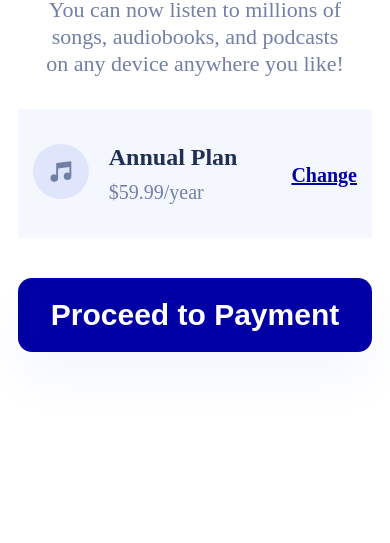
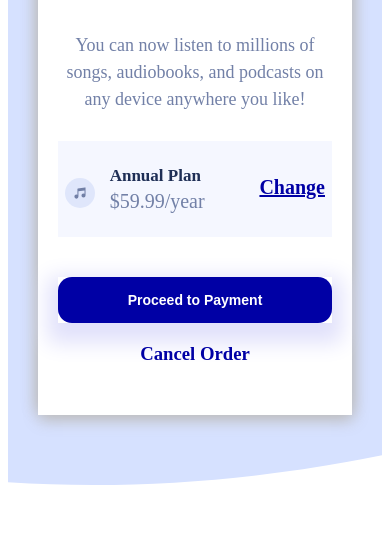
Before and after one commit to EricNnaike/Order-summary, a plain HTML site: page index.html in a window 390 px wide. Shown: the part 301-844 px from the top of the page. Drawn offline with Linux system fonts and the light colour scheme.

Commit message:
second order summary commit

```diff
--- a/css/style.css
+++ b/css/style.css
@@ -1,38 +1,59 @@
 *{
     box-sizing: border-box;
 }
-body{
+.container{
+    max-width: 1100px;
+    margin: auto;
+    padding: 70px 0;
+    background-image: url(../image/img/pattern-background-desktop.svg);
+    background-repeat: no-repeat;
+    background-size: cover;
+}
+@media only screen and (max-width: 600px) {
+    .container{
+        background-image: url(../image/img/pattern-background-mobile.svg);
+        background-repeat: no-repeat;
+        background-size: cover;
+    }
+}
+.card{
     background-color: white;
+    box-shadow: 1px 5px 15px rgb(189, 188, 188), -1px -5px 15px rgb(189, 188, 188);
+    flex-wrap: wrap;
+    margin: auto;
+    max-width: 500px;
+    padding-bottom: 40px;
 }
-.row{
-    flex-wrap: wrap;
+@media only screen and (min-width: 200px) and (max-width: 600px) {
+    .card{
+        margin: 0 30px;
+    }
 }
-/* .header{
-    border: 2px solid red;
-    background-image: url(../image/img/illustration-hero.svg);
-    background-size: 100% 100%;
-    background-repeat: no-repeat;
-    width: 100%;
-    height: 300px;
-} */
 .header img{
     width: 100%;
+    border-top-right-radius: ;
 }
 .main{
     display: flex;
     flex-direction: column;
-    padding: 0 280px;
+    padding: 0 35px;
 }
-@media only screen and (max-width: 700px) {
+@media only screen and (max-width: 450px) {
     .main{
-        padding: 0 0;
+        padding: 0 20px;
+
     }
 }
-@media only screen and (min-width: 590px) and (max-width: 700px) {
+/* @media only screen and (max-width: 700px) {
     .main{
-        padding: 0 90px;
+        padding: 0 70px;
     }
-}
+} */
+/* @media only screen and (min-width: 590px) and (max-width: 700px) {
+    .main{
+        padding: 0 30px;
+    }
+} */
 .main h1{
     text-align: center;
     color: hsl(223, 47%, 23%);
@@ -40,9 +61,10 @@ body{
 .main-text{
     padding: 0 50px;
 }
-@media only screen and (max-width: 530px) {
+@media only screen and (max-width: 600px) {
     .main-text{
-        padding: 0 20px;
+        padding: 0 0;
+
     }
 }
 @media only screen and (min-width: 580px)  {
@@ -52,12 +74,12 @@ body{
 }
 @media only screen and (min-width: 700px) and (max-width: 1000px) {
     .main{
-        padding: 0 150px;
+        padding: 0 40px;
     }
 }
-@media only screen and (min-width: 850px) and (max-width: 1000px) {
+@media only screen and (min-width: 700px) and (max-width: 1000px) {
     .main-text{
-        padding: 0 100px;
+        padding: 0 20px;
     }
 }
 .main-text p{
@@ -67,6 +89,11 @@ body{
     color: hsl(224, 23%, 55%)
     /* color: Very pale blue; */
 }
+@media only screen and (max-width: 500px) {
+    .main-text p{
+        font-size: 18px;
+    }
+}
 
 .select-payment{
     display: flex;
@@ -74,38 +101,50 @@ body{
     background-color: hsl(225, 100%, 98%);
     margin-top: 10px;
 }
-
-.select-payment .container{
+.select-payment .container-2{
     display: flex;
     flex: 60%;
 }
-.container .music-icon{
+.container-2 .music-icon{
     flex: 25%;
 }
-.container .music-icon img{
+.container-2 .music-icon img{
     width: 100%;
+
 }
-.container .pay-method{
+.container-2 .pay-method{
     margin-left: 20px;
     flex: 75%;
 }
-.pay-method h2{
+.pay-method h3{
     margin: 0;
     color: hsl(223, 47%, 23%);
+    font-size: 20px;
 }
 .pay-method p{
     margin: 0;
-    font-size: 20px;
+    font-size: 23px;
     position: relative;
-    top: 10px;
+    top: 4px;
     color: hsl(224, 23%, 55%);
+}
+@media only screen and (min-width: 200px) and (max-width: 700px) {
+    .select-payment{
+        padding: 25px 7px;
+    }
+    .pay-method h3{
+        font-size: 17px;
+    }
+    .pay-method p{
+        font-size: 20px;
+    }
 }
 .select-payment .change-method{
     flex: 40%;
 }
 .select-payment .change-method h2{
     position: relative;
-    top: 20px;
+    top: 10px;
     text-align: end;
 }
 .change-method h2 a{
@@ -115,33 +154,55 @@ body{
 .change-method h2 a:hover{
     color:  rgb(73, 73, 250);
 }
-@media only screen and (max-width: 450px) {
-    .main{
-        padding: 0 10px;
+@media only screen and (min-width: 200px) and (max-width: 700px) {
+    .container-2 .music-icon{
+        flex: 20%;
+    }
+    .container-2 .pay-method{
+        flex: 75%;
+        margin-left: 15px;
     }
 }
-@media only screen and (max-width: 450px) {
-    .select-payment{
-        padding: 35px 15px;
+@media only screen and (max-width: 400px) {
+    .container-2 .music-icon{
+        padding-top: 12px;
     }
-    .select-payment .container{
+    .select-payment .change-method h2{
+        position: relative;
+        top: 7px;
+    }
+}
+/* @media only screen and (max-width: 465px) {
+    .select-payment .container-2{
         flex: 75%;
     }
     .select-payment .change-method{
         flex: 25%;
     }
     .select-payment .change-method h2{
-        top: 17px;
+        top: 8px;
     }
-}
+} */
+/* @media only screen and (min-width: 300px) and (max-width: 370px) {
+    .container-2 .music-icon{
+        flex: 30%;
+        padding-top: 0;
+    }
+    .container-2 .pay-method{
+        flex: 70%;
+        margin-left: 20px;
+    }
+} */
 .proceed{
-    margin: 40px 0;
-    box-shadow: 0 30px 50px 0 hsl(225, 100%, 98%);
+    margin: 40px 0 10px 0;
+    box-shadow: 0px 10px 20px 10px rgb(225, 225, 251);
+
+
 }
 .proceed button{
     width: 100%;
-    padding: 20px 0;
-    font-size: 30px;
+    padding: 15px 0;
+    font-size: 12px;
     font-weight: bold;
     background-color: rgb(0, 0, 165);
     color: white;
@@ -149,7 +210,23 @@ body{
     border-radius: 14px;
     color: white;
     border: none;
+
 }
 .proceed button:hover{
     background-color: rgb(73, 73, 250);
 }
+@media only screen and (max-width: 600px) {
+    .proceed button{
+        font-size: 14px;
+
+    }
+}
+.order{
+
+}
+.order h3{
+   margin: 0;
+   padding: 10px 0;
+   text-align: center;
+   text-decoration: none;
+}
--- a/index.html
+++ b/index.html
@@ -8,24 +8,24 @@
     <link rel="stylesheet" href="css/style.css">
 </head>
 <body>
-    <div class="row">
+    <div class="container">
+        <div class="card">
             <div class="header">
                 <img src="image/img/illustration-hero.svg" alt="">
             </div>
-    </div>
-    <div class="row">
+
             <div class="main">
                 <h1>Order Summary</h1>
                 <div class="main-text">
                     <p>You can now listen to millions of songs, audiobooks, and podcasts on any device anywhere you like!</p>
                 </div>
                 <div class="select-payment">
-                <div class="container">
+                    <div class="container-2">
                         <div class="music-icon">
                             <img src="image/img/icon-music.svg" alt="">
                         </div>
                         <div class="pay-method">
-                        <h2>Annual Plan</h2>
+                            <h3>Annual Plan</h3>
                             <p>$59.99/year</p>
                         </div>
                     </div>
@@ -36,6 +36,10 @@
                 <div class="proceed">
                     <button type="button" name="btn">Proceed to Payment</button>
                 </div>
+                <div class="order">
+                    <h3><a href="#" style="text-decoration: none; color: rgb(0, 0, 165);">Cancel Order</a></h3>
+                </div>
+            </div>
         </div>
     </div>
 </body>
```
Lines whose indentation alone changed are shown as unchanged.
